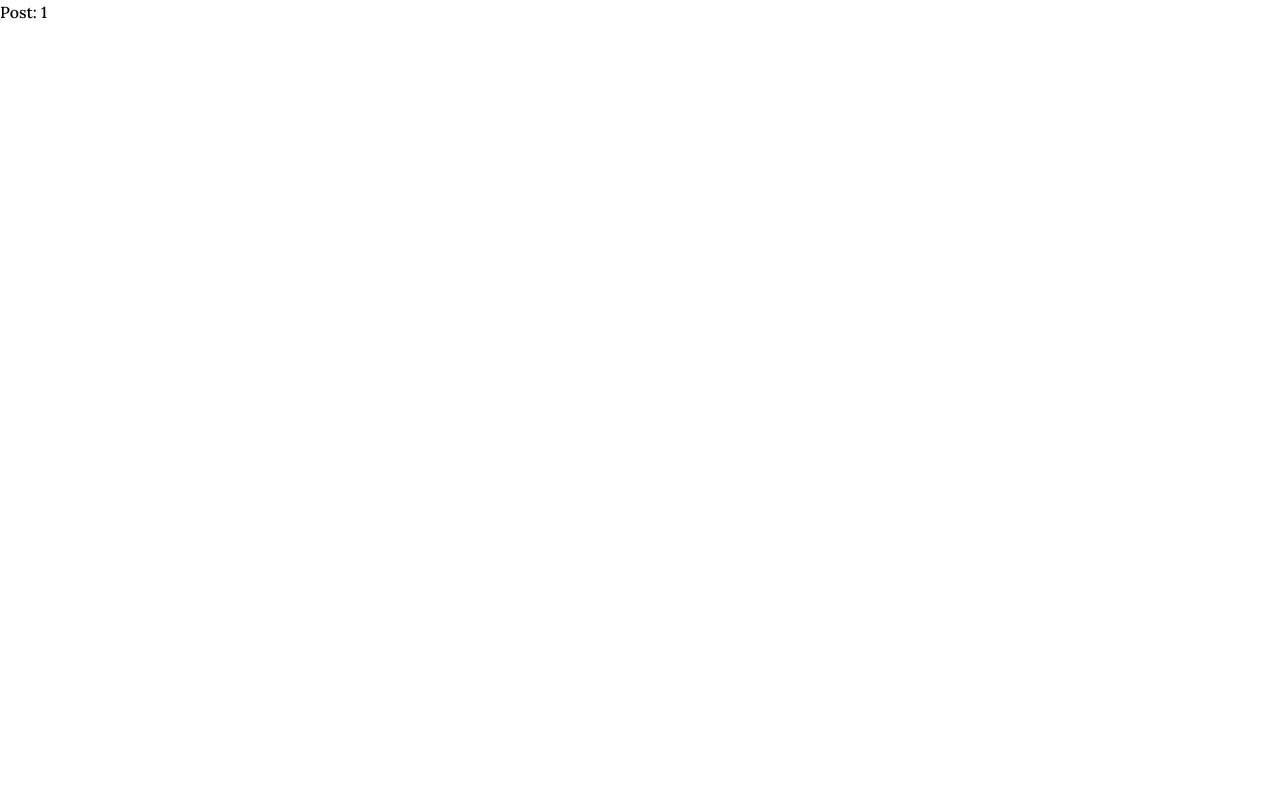
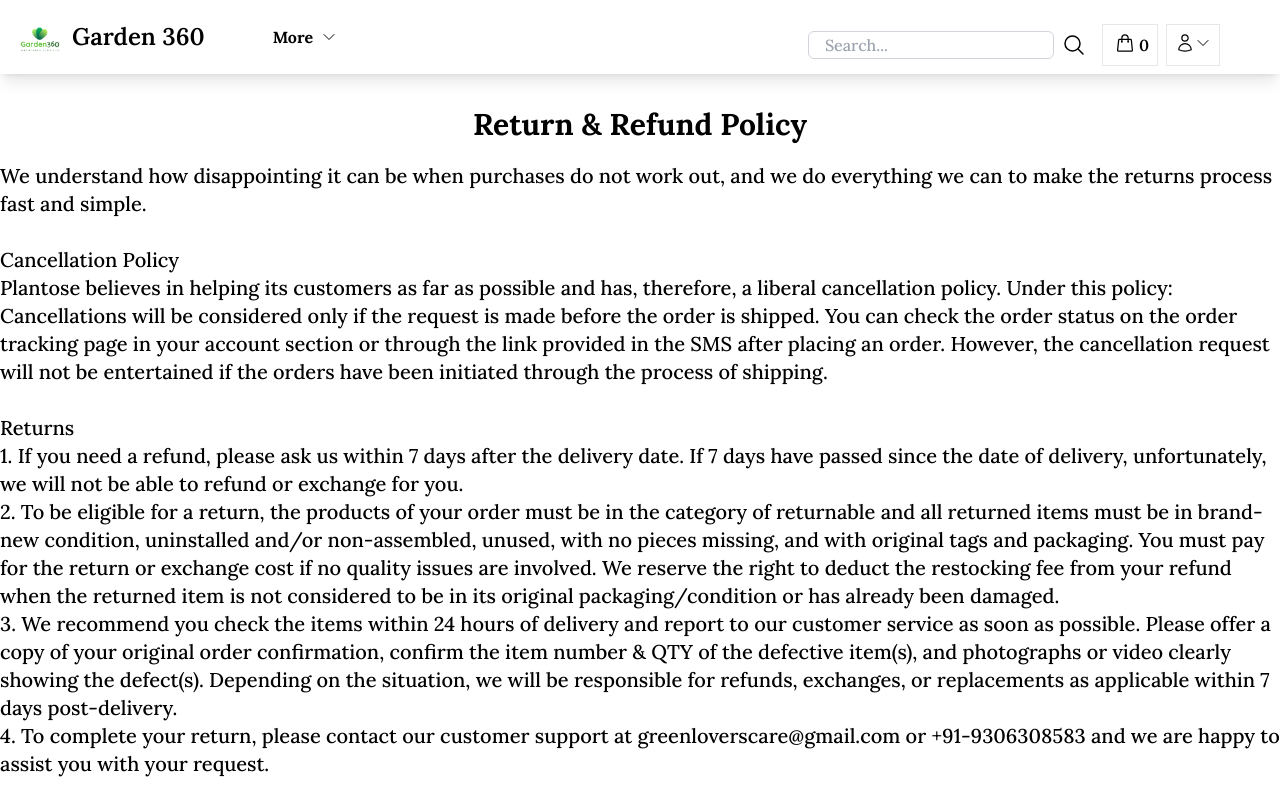
Before and after one commit to AmanPachori/E-commerce, a Next.js app: page /details/1 in a window 1280 px wide. Shown: the top 800 px of the page. Built offline with nearby package versions, Linux system fonts and the light colour scheme.

Commit message:
minor fixes

```diff
--- a/src/app/details/[id]/page.js
+++ b/src/app/details/[id]/page.js
@@ -1,4 +1,47 @@
 "use client";
+import { Navbar, Footer } from "@/components";
+
+const data = [
+  {
+    head: "Return & Refund Policy",
+    body: `We understand how disappointing it can be when purchases do not work out, and we do everything we can to make the returns process fast and simple.
+
+    Cancellation Policy
+    Plantose believes in helping its customers as far as possible and has, therefore, a liberal cancellation policy. Under this policy:
+    Cancellations will be considered only if the request is made before the order is shipped. You can check the order status on the order tracking page in your account section or through the link provided in the SMS after placing an order. However, the cancellation request will not be entertained if the orders have been initiated through the process of shipping.
+
+    Returns
+    1. If you need a refund, please ask us within 7 days after the delivery date. If 7 days have passed since the date of delivery, unfortunately, we will not be able to refund or exchange for you.
+    2. To be eligible for a return, the products of your order must be in the category of returnable and all returned items must be in brand-new condition, uninstalled and/or non-assembled, unused, with no pieces missing, and with original tags and packaging. You must pay for the return or exchange cost if no quality issues are involved. We reserve the right to deduct the restocking fee from your refund when the returned item is not considered to be in its original packaging/condition or has already been damaged.
+    3. We recommend you check the items within 24 hours of delivery and report to our customer service as soon as possible. Please offer a copy of your original order confirmation, confirm the item number & QTY of the defective item(s), and photographs or video clearly showing the defect(s). Depending on the situation, we will be responsible for refunds, exchanges, or replacements as applicable within 7 days post-delivery.
+    4. To complete your return, please contact our customer support at greenloverscare@gmail.com or +91-9306308583 and we are happy to assist you with your request.
+
+    Refunds
+    1. Once your return is received and inspected, we will send you an email to notify you that we have received your returned item. We will also notify you that your refund will be processed within 2-3 business days.
+    2. In case you will not receive your refund within the specified period then first check your bank account again. Then contact your credit card company, it may take some time before your refund is officially posted. There is often some processing time before a refund is posted. If you’ve done all of this and you still have not received your refund yet, please contact us at greenloverscare@gmail.com or +91-9306308583.
+    3. Please note that for credit card payment refund, please allow up to one billing cycle for your account to be credited. It is usually better to be patient and wait for the return process to run its course. Or if an unusual delay occurs, feel free to contact us for assistance.
+    Note: Returns or refunds will not be entertained for all orders and products. It depends on the product type and varies accordingly. Some additional fees may also be charged for return shipping costs or processing.
+
+    Your satisfaction is our ultimate goal`,
+  },
+];
 export default function Page({ params }) {
-  return <p>Post: {params.id}</p>;
+  return (
+    <>
+      <Navbar />
+      <div className="container mx-auto my-5">
+        <h1 className="text-center py-3  font-bold text-3xl ">
+          {data[0].head}
+        </h1>
+        <p
+          style={{ whiteSpace: "pre-line" }}
+          className="py-2 font-medium text-xl"
+        >
+          {" "}
+          {data[0].body}
+        </p>
+      </div>
+      <Footer />
+    </>
+  );
 }
```
